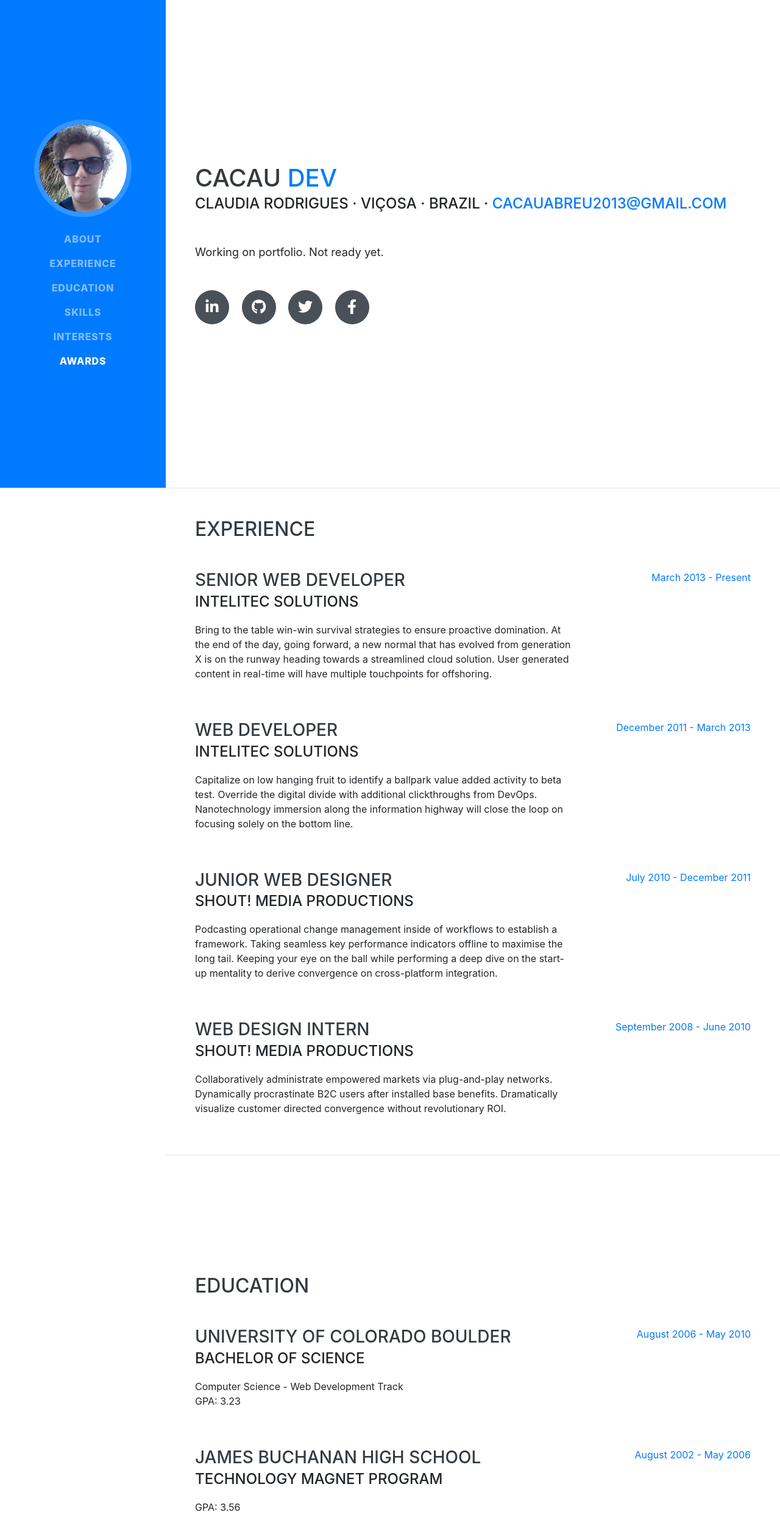
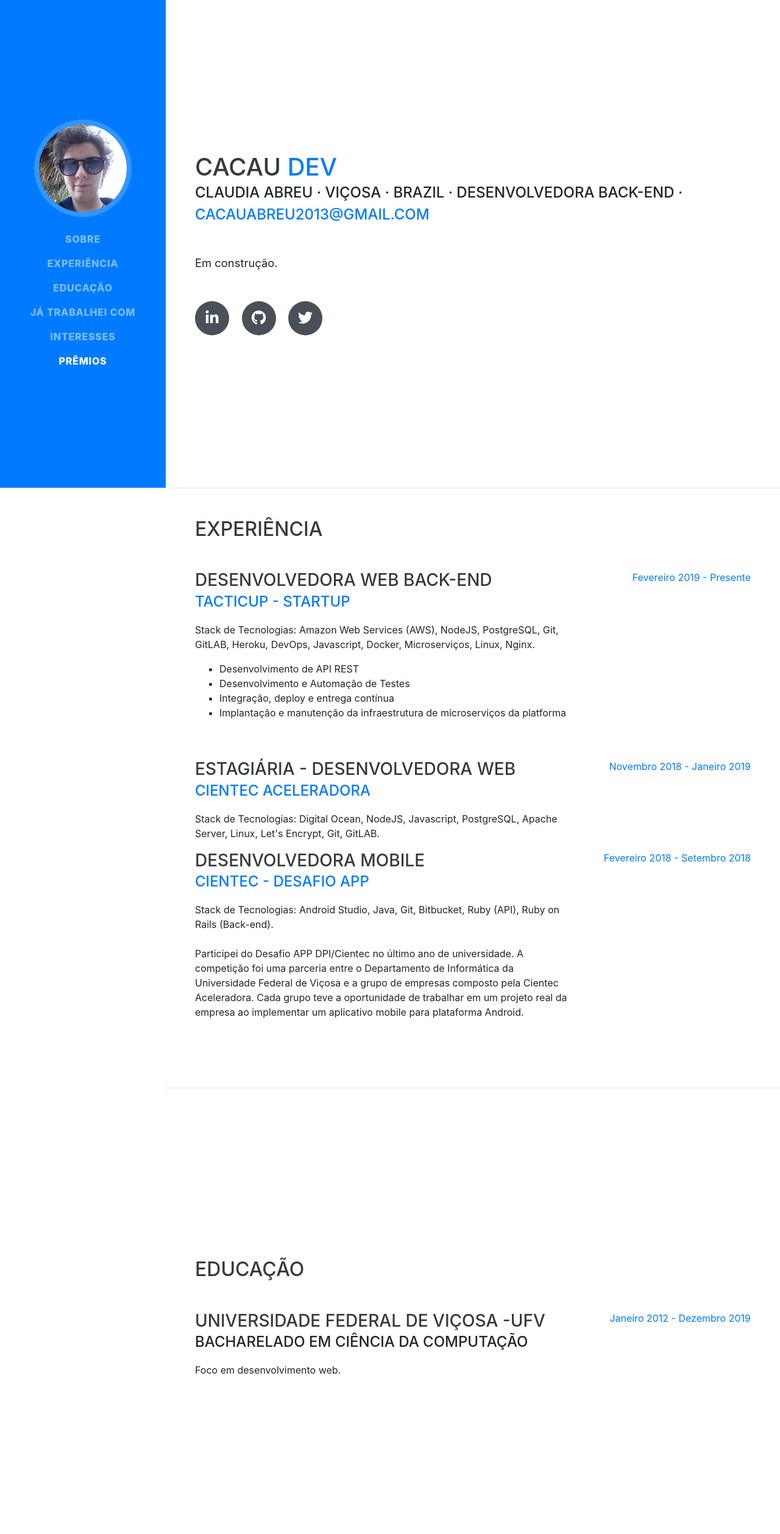
Before and after one commit to cacaudev/cacaudev.github.io, a website with bundled scripts: page index.html in a window 1280 px wide. Shown: the top 2516 px of the page at 61% size. Built offline with nearby package versions, Linux system fonts and the light colour scheme; a web font is replaced by a local one.

Commit message:
[feat] (Homepage): Change template with new data

```diff
--- a/index.html
+++ b/index.html
@@ -27,7 +27,7 @@
 
   <nav class="navbar navbar-expand-lg navbar-dark bg-primary fixed-top" id="sideNav">
     <a class="navbar-brand js-scroll-trigger" href="#page-top">
-      <span class="d-block d-lg-none">Claudia Rodrigues - Cacaudev</span>
+      <span class="d-block d-lg-none">Cacaudev - Resume</span>
       <span class="d-none d-lg-block">
         <img class="img-fluid img-profile rounded-circle mx-auto mb-2" src="img/profile.jpg" alt="">
       </span>
@@ -38,22 +38,22 @@
     <div class="collapse navbar-collapse" id="navbarSupportedContent">
       <ul class="navbar-nav">
         <li class="nav-item">
-          <a class="nav-link js-scroll-trigger" href="#about">About</a>
+          <a class="nav-link js-scroll-trigger" href="#about">Sobre</a>
         </li>
         <li class="nav-item">
-          <a class="nav-link js-scroll-trigger" href="#experience">Experience</a>
+          <a class="nav-link js-scroll-trigger" href="#experience">Experiência</a>
         </li>
         <li class="nav-item">
-          <a class="nav-link js-scroll-trigger" href="#education">Education</a>
+          <a class="nav-link js-scroll-trigger" href="#education">Educação</a>
         </li>
         <li class="nav-item">
-          <a class="nav-link js-scroll-trigger" href="#skills">Skills</a>
+          <a class="nav-link js-scroll-trigger" href="#skills">Já trabalhei com</a>
         </li>
         <li class="nav-item">
-          <a class="nav-link js-scroll-trigger" href="#interests">Interests</a>
+          <a class="nav-link js-scroll-trigger" href="#interests">Interesses</a>
         </li>
         <li class="nav-item">
-          <a class="nav-link js-scroll-trigger" href="#awards">Awards</a>
+          <a class="nav-link js-scroll-trigger" href="#awards">Prêmios</a>
         </li>
       </ul>
     </div>
@@ -66,22 +66,19 @@
         <h1 class="mb-0">Cacau
           <span class="text-primary">dev</span>
         </h1>
-        <div class="subheading mb-5">Claudia Rodrigues · Viçosa · Brazil ·
+        <div class="subheading mb-5">Claudia Abreu · Viçosa · Brazil · Desenvolvedora Back-end ·
           <a href="mailto:name@email.com">cacauabreu2013@gmail.com</a>
         </div>
-        <p class="lead mb-5">Working on portfolio. Not ready yet.</p>
+        <p class="lead mb-5">Em construção.</p>
         <div class="social-icons">
-          <a href="#">
+          <a href="https://br.linkedin.com/in/cláudia-abreu-19bb23172">
             <i class="fab fa-linkedin-in"></i>
           </a>
-          <a href="#">
+          <a href="https://github.com/cacaudev">
             <i class="fab fa-github"></i>
           </a>
-          <a href="#">
+          <a href="https://twitter.com/Claudia_AR">
             <i class="fab fa-twitter"></i>
-          </a>
-          <a href="#">
-            <i class="fab fa-facebook-f"></i>
           </a>
         </div>
       </div>
@@ -91,49 +88,62 @@
 
     <section class="resume-section p-3 p-lg-5 d-flex justify-content-center" id="experience">
       <div class="w-100">
-        <h2 class="mb-5">Experience</h2>
+        <h2 class="mb-5">Experiência</h2>
 
         <div class="resume-item d-flex flex-column flex-md-row justify-content-between mb-5">
+            <div class="resume-content">
+              <h3 class="mb-0">Desenvolvedora Web Back-end</h3>
+              <div class="subheading mb-3">
+                <a href="https://tacticup.com.br">TacticUP - Startup</a>
+              </div>
+              <p>
+                Stack de Tecnologias: Amazon Web Services (AWS), NodeJS, PostgreSQL, Git, GitLAB, Heroku, DevOps,
+                Javascript, Docker, Microserviços, Linux, Nginx.
+                <ul>
+                  <li>Desenvolvimento de API REST</li>
+                  <li>Desenvolvimento e Automação de Testes</li>
+                  <li>Integração, deploy e entrega contínua</li>
+                  <li>Implantação e manutenção da infraestrutura de microserviços da platforma</li>
+                </ul>
+              </p>
+            </div>
+            <div class="resume-date text-md-right">
+              <span class="text-primary">Fevereiro 2019 - Presente</span>
+            </div>
+          </div>
+
+        <div class="resume-item d-flex flex-column flex-md-row justify-content-between">
           <div class="resume-content">
-            <h3 class="mb-0">Senior Web Developer</h3>
-            <div class="subheading mb-3">Intelitec Solutions</div>
-            <p>Bring to the table win-win survival strategies to ensure proactive domination. At the end of the day, going forward, a new normal that has evolved from generation X is on the runway heading towards a streamlined cloud solution. User generated content in real-time will have multiple touchpoints for offshoring.</p>
+            <h3 class="mb-0">Estagiária - Desenvolvedora Web</h3>
+            <div class="subheading mb-3">
+              <a href="http://www.cientec.net">Cientec Aceleradora</a>
+            </div>
+            <p>
+              Stack de Tecnologias: Digital Ocean, NodeJS, Javascript, PostgreSQL,
+              Apache Server, Linux, Let's Encrypt, Git, GitLAB.
+            </p>
           </div>
           <div class="resume-date text-md-right">
-            <span class="text-primary">March 2013 - Present</span>
+            <span class="text-primary">Novembro 2018 - Janeiro 2019</span>
           </div>
         </div>
 
         <div class="resume-item d-flex flex-column flex-md-row justify-content-between mb-5">
           <div class="resume-content">
-            <h3 class="mb-0">Web Developer</h3>
-            <div class="subheading mb-3">Intelitec Solutions</div>
-            <p>Capitalize on low hanging fruit to identify a ballpark value added activity to beta test. Override the digital divide with additional clickthroughs from DevOps. Nanotechnology immersion along the information highway will close the loop on focusing solely on the bottom line.</p>
+            <h3 class="mb-0">Desenvolvedora Mobile</h3>
+            <div class="subheading mb-3">
+                <a href="http://blog.cientec.net/desafio-app-ufv-cientec/">Cientec - Desafio App</a>
+            </div>
+            <p>
+              Stack de Tecnologias: Android Studio, Java, Git, Bitbucket, Ruby (API), Ruby on Rails (Back-end).
+              <br><br>
+              Participei do Desafio APP DPI/Cientec no último ano de universidade. A competição foi uma parceria entre o Departamento
+              de Informática da Universidade Federal de Viçosa e a grupo de empresas composto pela Cientec Aceleradora. Cada grupo
+              teve a oportunidade de trabalhar em um projeto real da empresa ao implementar um aplicativo mobile para plataforma Android.
+            </p>
           </div>
           <div class="resume-date text-md-right">
-            <span class="text-primary">December 2011 - March 2013</span>
-          </div>
-        </div>
-
-        <div class="resume-item d-flex flex-column flex-md-row justify-content-between mb-5">
-          <div class="resume-content">
-            <h3 class="mb-0">Junior Web Designer</h3>
-            <div class="subheading mb-3">Shout! Media Productions</div>
-            <p>Podcasting operational change management inside of workflows to establish a framework. Taking seamless key performance indicators offline to maximise the long tail. Keeping your eye on the ball while performing a deep dive on the start-up mentality to derive convergence on cross-platform integration.</p>
-          </div>
-          <div class="resume-date text-md-right">
-            <span class="text-primary">July 2010 - December 2011</span>
-          </div>
-        </div>
-
-        <div class="resume-item d-flex flex-column flex-md-row justify-content-between">
-          <div class="resume-content">
-            <h3 class="mb-0">Web Design Intern</h3>
-            <div class="subheading mb-3">Shout! Media Productions</div>
-            <p>Collaboratively administrate empowered markets via plug-and-play networks. Dynamically procrastinate B2C users after installed base benefits. Dramatically visualize customer directed convergence without revolutionary ROI.</p>
-          </div>
-          <div class="resume-date text-md-right">
-            <span class="text-primary">September 2008 - June 2010</span>
+            <span class="text-primary">Fevereiro 2018 - Setembro 2018</span>
           </div>
         </div>
 
@@ -145,28 +155,16 @@
 
     <section class="resume-section p-3 p-lg-5 d-flex align-items-center" id="education">
       <div class="w-100">
-        <h2 class="mb-5">Education</h2>
+        <h2 class="mb-5">Educação</h2>
 
         <div class="resume-item d-flex flex-column flex-md-row justify-content-between mb-5">
           <div class="resume-content">
-            <h3 class="mb-0">University of Colorado Boulder</h3>
-            <div class="subheading mb-3">Bachelor of Science</div>
-            <div>Computer Science - Web Development Track</div>
-            <p>GPA: 3.23</p>
+            <h3 class="mb-0">Universidade Federal de Viçosa -UFV</h3>
+            <div class="subheading mb-3">Bacharelado em Ciência da Computação</div>
+            <div>Foco em desenvolvimento web.</div>
           </div>
           <div class="resume-date text-md-right">
-            <span class="text-primary">August 2006 - May 2010</span>
-          </div>
-        </div>
-
-        <div class="resume-item d-flex flex-column flex-md-row justify-content-between">
-          <div class="resume-content">
-            <h3 class="mb-0">James Buchanan High School</h3>
-            <div class="subheading mb-3">Technology Magnet Program</div>
-            <p>GPA: 3.56</p>
-          </div>
-          <div class="resume-date text-md-right">
-            <span class="text-primary">August 2002 - May 2006</span>
+            <span class="text-primary">Janeiro 2012 - Dezembro 2019</span>
           </div>
         </div>
 
@@ -177,9 +175,9 @@
 
     <section class="resume-section p-3 p-lg-5 d-flex align-items-center" id="skills">
       <div class="w-100">
-        <h2 class="mb-5">Skills</h2>
+        <h2 class="mb-5">Habilidades</h2>
 
-        <div class="subheading mb-3">Programming Languages &amp; Tools</div>
+        <div class="subheading mb-3">Linguagens de Programação &amp; Ferramentas</div>
         <ul class="list-inline dev-icons">
           <li class="list-inline-item">
             <i class="fab fa-html5"></i>
@@ -191,31 +189,28 @@
             <i class="fab fa-js-square"></i>
           </li>
           <li class="list-inline-item">
-            <i class="fab fa-angular"></i>
-          </li>
-          <li class="list-inline-item">
             <i class="fab fa-react"></i>
           </li>
           <li class="list-inline-item">
             <i class="fab fa-node-js"></i>
           </li>
           <li class="list-inline-item">
-            <i class="fab fa-sass"></i>
+            <i class="fab fa-aws"></i>
           </li>
           <li class="list-inline-item">
-            <i class="fab fa-less"></i>
+            <i class="fab fa-docker"></i>
           </li>
           <li class="list-inline-item">
-            <i class="fab fa-wordpress"></i>
-          </li>
-          <li class="list-inline-item">
-            <i class="fab fa-gulp"></i>
-          </li>
-          <li class="list-inline-item">
-            <i class="fab fa-grunt"></i>
+            <i class="fab fa-yarn"></i>
           </li>
           <li class="list-inline-item">
             <i class="fab fa-npm"></i>
+          </li>
+          <li class="list-inline-item">
+            <i class="fab fa-linux"></i>
+          </li>
+          <li class="list-inline-item">
+            <i class="fab fa-android"></i>
           </li>
         </ul>
 
@@ -223,16 +218,7 @@
         <ul class="fa-ul mb-0">
           <li>
             <i class="fa-li fa fa-check"></i>
-            Mobile-First, Responsive Design</li>
-          <li>
-            <i class="fa-li fa fa-check"></i>
-            Cross Browser Testing &amp; Debugging</li>
-          <li>
-            <i class="fa-li fa fa-check"></i>
-            Cross Functional Teams</li>
-          <li>
-            <i class="fa-li fa fa-check"></i>
-            Agile Development &amp; Scrum</li>
+            Agile Development &amp; OKR</li>
         </ul>
       </div>
     </section>
@@ -241,9 +227,9 @@
 
     <section class="resume-section p-3 p-lg-5 d-flex align-items-center" id="interests">
       <div class="w-100">
-        <h2 class="mb-5">Interests</h2>
-        <p>Apart from being a web developer, I enjoy most of my time being outdoors. In the winter, I am an avid skier and novice ice climber. During the warmer months here in Colorado, I enjoy mountain biking, free climbing, and kayaking.</p>
-        <p class="mb-0">When forced indoors, I follow a number of sci-fi and fantasy genre movies and television shows, I am an aspiring chef, and I spend a large amount of my free time exploring the latest technology advancements in the front-end web development world.</p>
+        <h2 class="mb-5">Interesses</h2>
+        <p>Em construção.</p>
+        <p class="mb-0"></p>
       </div>
     </section>
 
@@ -251,34 +237,12 @@
 
     <section class="resume-section p-3 p-lg-5 d-flex align-items-center" id="awards">
       <div class="w-100">
-        <h2 class="mb-5">Awards &amp; Certifications</h2>
+        <h2 class="mb-5">Prêmios &amp; Competições</h2>
         <ul class="fa-ul mb-0">
           <li>
             <i class="fa-li fa fa-trophy text-warning"></i>
-            Google Analytics Certified Developer</li>
-          <li>
-            <i class="fa-li fa fa-trophy text-warning"></i>
-            Mobile Web Specialist - Google Certification</li>
-          <li>
-            <i class="fa-li fa fa-trophy text-warning"></i>
-            1<sup>st</sup>
-            Place - University of Colorado Boulder - Emerging Tech Competition 2009</li>
-          <li>
-            <i class="fa-li fa fa-trophy text-warning"></i>
-            1<sup>st</sup>
-            Place - University of Colorado Boulder - Adobe Creative Jam 2008 (UI Design Category)</li>
-          <li>
-            <i class="fa-li fa fa-trophy text-warning"></i>
-            2<sup>nd</sup>
-            Place - University of Colorado Boulder - Emerging Tech Competition 2008</li>
-          <li>
-            <i class="fa-li fa fa-trophy text-warning"></i>
-            1<sup>st</sup>
-            Place - James Buchanan High School - Hackathon 2006</li>
-          <li>
-            <i class="fa-li fa fa-trophy text-warning"></i>
-            3<sup>rd</sup>
-            Place - James Buchanan High School - Hackathon 2005</li>
+            1º Lugar - Universidade Federal de Viçosa - Desafio APP DPI/CIENTEC 2018
+          </li>
         </ul>
       </div>
     </section>
```
